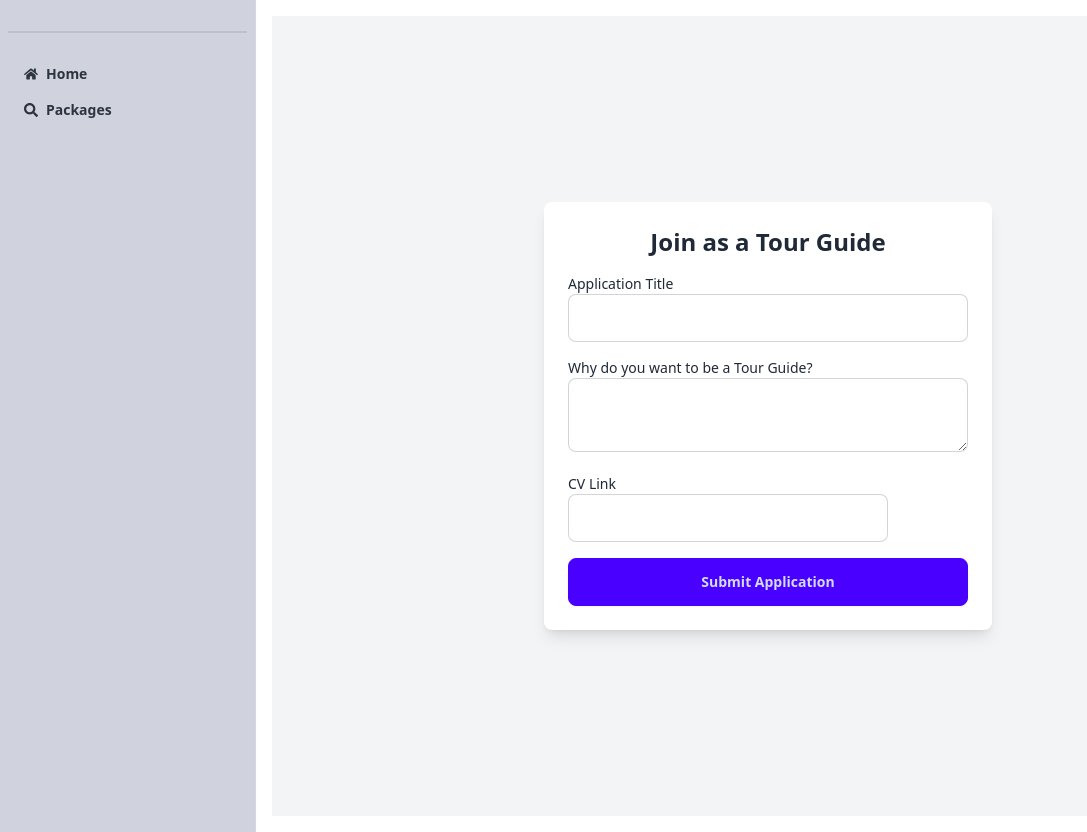
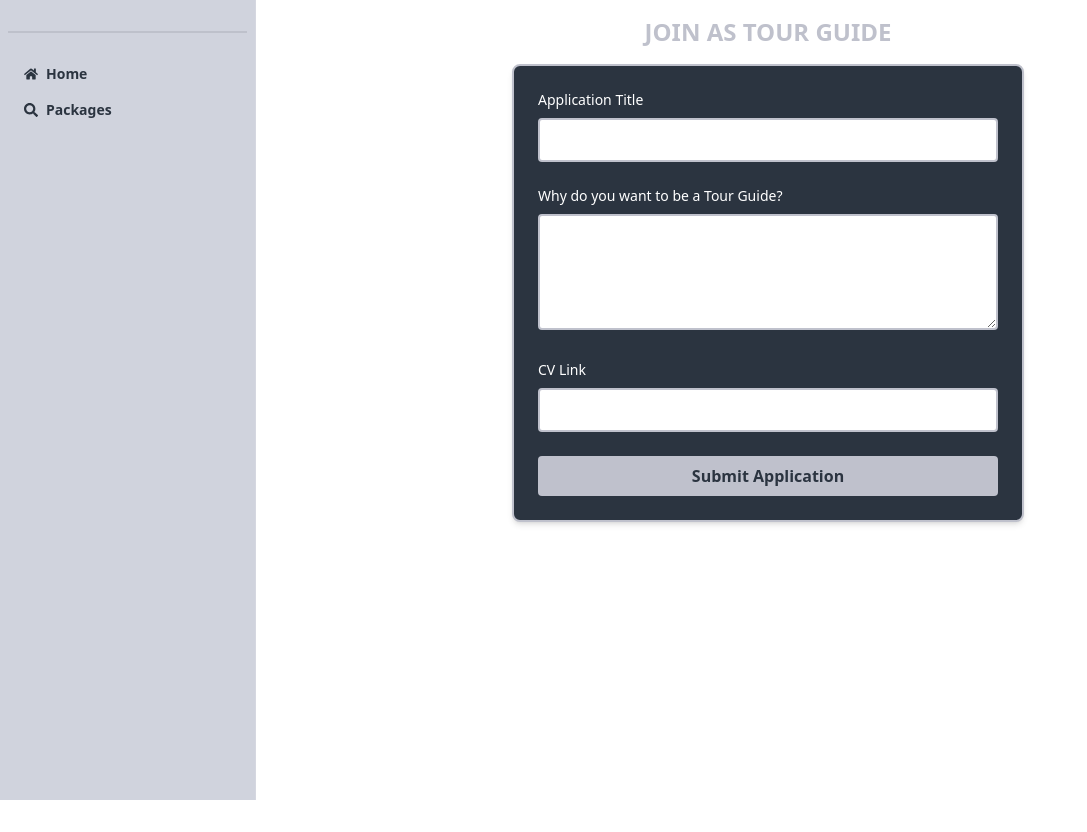
Before and after one commit to ash-124/tour-bangla-C, a React (Vite) app: page /dashboard/join-tour-guide in a window 1280 px wide. Shown: the whole page, without its empty margins (0-1087 px from the left). After the commit the page ends 800 px from the top, so only its background shows below. Built offline with nearby package versions, Linux system fonts and the light colour scheme; no server answers.

Commit message:
fixing AookyAsGuide section ui and ux

```diff
--- a/src/pages/DashBoard/ApplyAsGuide.jsx
+++ b/src/pages/DashBoard/ApplyAsGuide.jsx
@@ -30,46 +30,74 @@ const ApplyAsGuide = () => {
   }
 
   return (
-    <div className="flex justify-center items-center min-h-screen bg-gray-100 p-4">
-      <div className="bg-white shadow-lg rounded-lg p-6 w-full max-w-md">
-        <h2 className="text-2xl font-bold text-center mb-4">Join as a Tour Guide</h2>
-        <form onSubmit={handleSubmit} className="space-y-4">
+    <div className=" flex  justify-center items-center">
+      <div className="flex flex-col w-full items-center ">
+        <h2 className=" text-xl md:text-2xl font-semibold md:mb-4 mb-2  text-center text-[#BFC1CC] uppercase">Join as Tour Guide
+
+        </h2>
+        <div className="w-full max-w-lg p-4 md:p-6 rounded-lg shadow-md border-2 bg-[#2B3440] border-[#BFC1CC]">
+
+          <form onSubmit={handleSubmit} className="space-y-6">
             <div>
-            <label className="block text-sm font-medium">Application Title</label>
-            <input name='title' type="text" required className="input input-bordered w-full" />
+              <label className="block text-sm font-medium text-white mb-2">Application Title</label>
+              <input
+                name="title"
+                type="text"
+                required
+                className="w-full p-2 rounded border-2 border-[#BFC1CC]  placeholder-white/50 focus:outline-none focus:ring-2 focus:ring-[#BFC1CC]"
+              />
             </div>
 
             <div>
-            <label className="block text-sm font-medium">Why do you want to be a Tour Guide?</label>
-            <textarea name='inspiration' required className="textarea textarea-bordered w-full"></textarea>
+              <label className="block text-sm font-medium text-white mb-2">Why do you want to be a Tour Guide?</label>
+              <textarea
+                name="inspiration"
+                required
+                className="w-full p-2 rounded border-2 border-[#BFC1CC] placeholder-white/50 focus:outline-none focus:ring-2 focus:ring-[#BFC1CC]"
+                rows={4}
+              ></textarea>
             </div>
 
             <div>
-            <label className="block text-sm font-medium">CV Link </label>
-            <input name='cvURL' type="url" className="file-input file-input-bordered w-full max-w-xs" />
+              <label className="block text-sm font-medium text-white mb-2">CV Link</label>
+              <input
+                name="cvURL"
+                type="url"
+                className="w-full p-2 rounded border-2 border-[#BFC1CC] placeholder-white/50 focus:outline-none focus:ring-2 focus:ring-[#BFC1CC]"
+              />
             </div>
 
-          <button type="submit" className="btn btn-primary w-full">
+            <button
+              type="submit"
+              className="w-full py-2 px-4 rounded bg-[#BFC1CC] text-[#2B3440] font-semibold hover:bg-[#D0D1D8] transition"
+            >
               Submit Application
             </button>
           </form>
         </div>
+      </div>
 
-      {/* DaisyUI Modal */}
-      {
-        isSubmitted && <dialog id="successModal" className=' modal modal-open'>
-          <div className="modal-box">
-            <h3 className="text-xl font-bold text-green-600">Application Successful!</h3>
-            <p className="mt-2 text-gray-600">Your application has been submitted successfully.</p>
+      {/* Success Modal */}
+      {isSubmitted && (
+        <dialog id="successModal" className="modal modal-open">
+          <div className="modal-box bg-[#2B3440] border-2 border-[#BFC1CC]">
+            <h3 className="text-xl font-bold text-green-400">Application Successful!</h3>
+            <p className="mt-2 text-white">Your application has been submitted successfully.</p>
             <div className="modal-action">
-              <button className="btn btn-primary" onClick={() => setIsSubmitted(false)}>
+              <button
+                className="bg-[#BFC1CC] text-[#2B3440] px-4 py-2 rounded font-semibold hover:bg-[#D0D1D8]"
+                onClick={() => setIsSubmitted(false)}
+              >
                 Close
               </button>
             </div>
           </div>
         </dialog>
-      }
+      )}
     </div>
+
+
+
   );
 };
 
```
Lines whose indentation alone changed are shown as unchanged.
